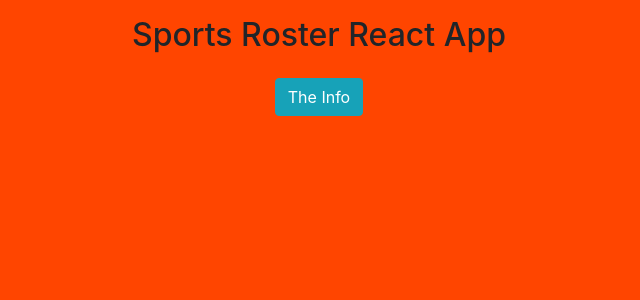
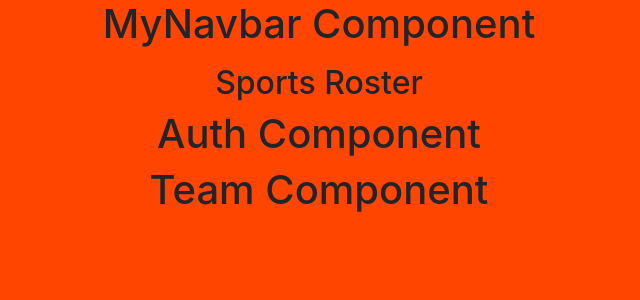
Before and after one commit to joeypetrone/sports-roster, a React (Create React App) app: page / in a window 1280 px wide. Shown: the top 300 px of the page, without its empty margins (321-961 px from the left). Built offline with nearby package versions, Linux system fonts and the light colour scheme.

Commit message:
components complete

```diff
--- a/src/App/App.js
+++ b/src/App/App.js
@@ -1,12 +1,17 @@
 import React from 'react';
 import './App.scss';
+import TeamComponent from '../components/TeamComponent/TeamComponent';
+import MyNavbar from '../components/MyNavbar/MyNavbar';
+import Auth from '../components/Auth/Auth';
 
 class App extends React.Component {
   render() {
     return (
       <div className="App">
-        <h2 className="mt-3">Sports Roster React App</h2>
-        <button className="btn btn-info mt-3">The Info</button>
+        <MyNavbar />
+        <h2 className="mt-3">Sports Roster</h2>
+        <Auth />
+        <TeamComponent />
       </div>
     );
   }
--- /dev/null
+++ b/src/components/Auth/Auth.js
@@ -0,0 +1,15 @@
+import React from 'react';
+
+import './Auth.scss';
+
+class Auth extends React.Component {
+  render() {
+    return (
+      <div className="Auth">
+        <h1>Auth Component</h1>
+      </div>
+    );
+  }
+}
+
+export default Auth;
--- /dev/null
+++ b/src/components/Auth/Auth.scss
@@ -0,0 +1,3 @@
+.Auth {
+  display: block;
+}
--- /dev/null
+++ b/src/components/MyNavbar/MyNavbar.js
@@ -0,0 +1,15 @@
+import React from 'react';
+
+import './MyNavbar.scss';
+
+class MyNavbar extends React.Component {
+  render() {
+    return (
+      <div className="MyNavbar">
+        <h1>MyNavbar Component</h1>
+      </div>
+    );
+  }
+}
+
+export default MyNavbar;
--- /dev/null
+++ b/src/components/MyNavbar/MyNavbar.scss
@@ -0,0 +1,3 @@
+.MyNavbar {
+  display: block;
+}
--- /dev/null
+++ b/src/components/TeamComponent/TeamComponent.js
@@ -0,0 +1,15 @@
+import React from 'react';
+
+import './TeamComponent.scss';
+
+class TeamComponent extends React.Component {
+  render() {
+    return (
+      <div className="TeamComponent">
+        <h1>Team Component</h1>
+      </div>
+    );
+  }
+}
+
+export default TeamComponent;
--- /dev/null
+++ b/src/components/TeamComponent/TeamComponent.scss
@@ -0,0 +1,3 @@
+.TeamComponent {
+  display: block;
+}
```
Also changed, not shown: 1 other file (tests, documents, lock files or other folders).
